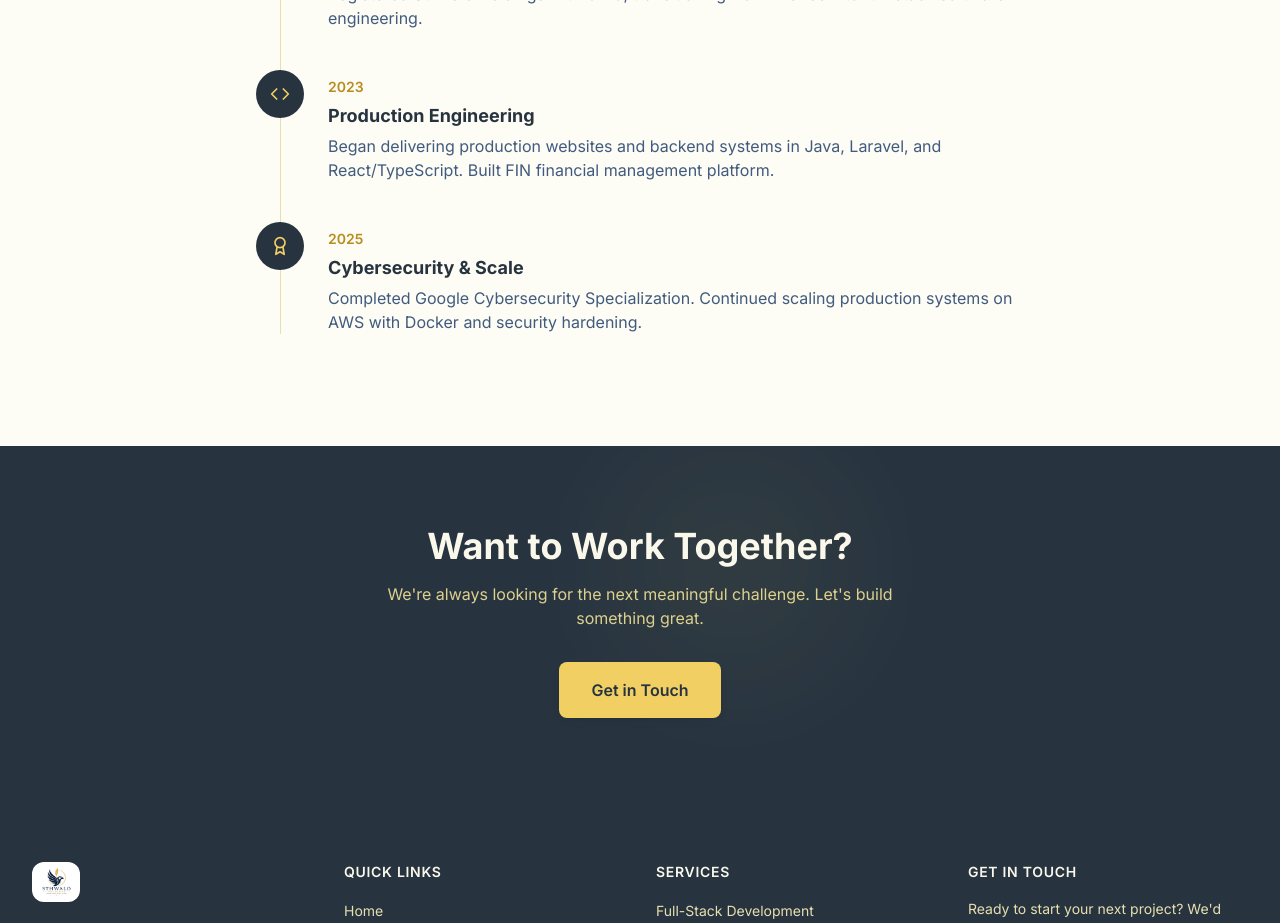
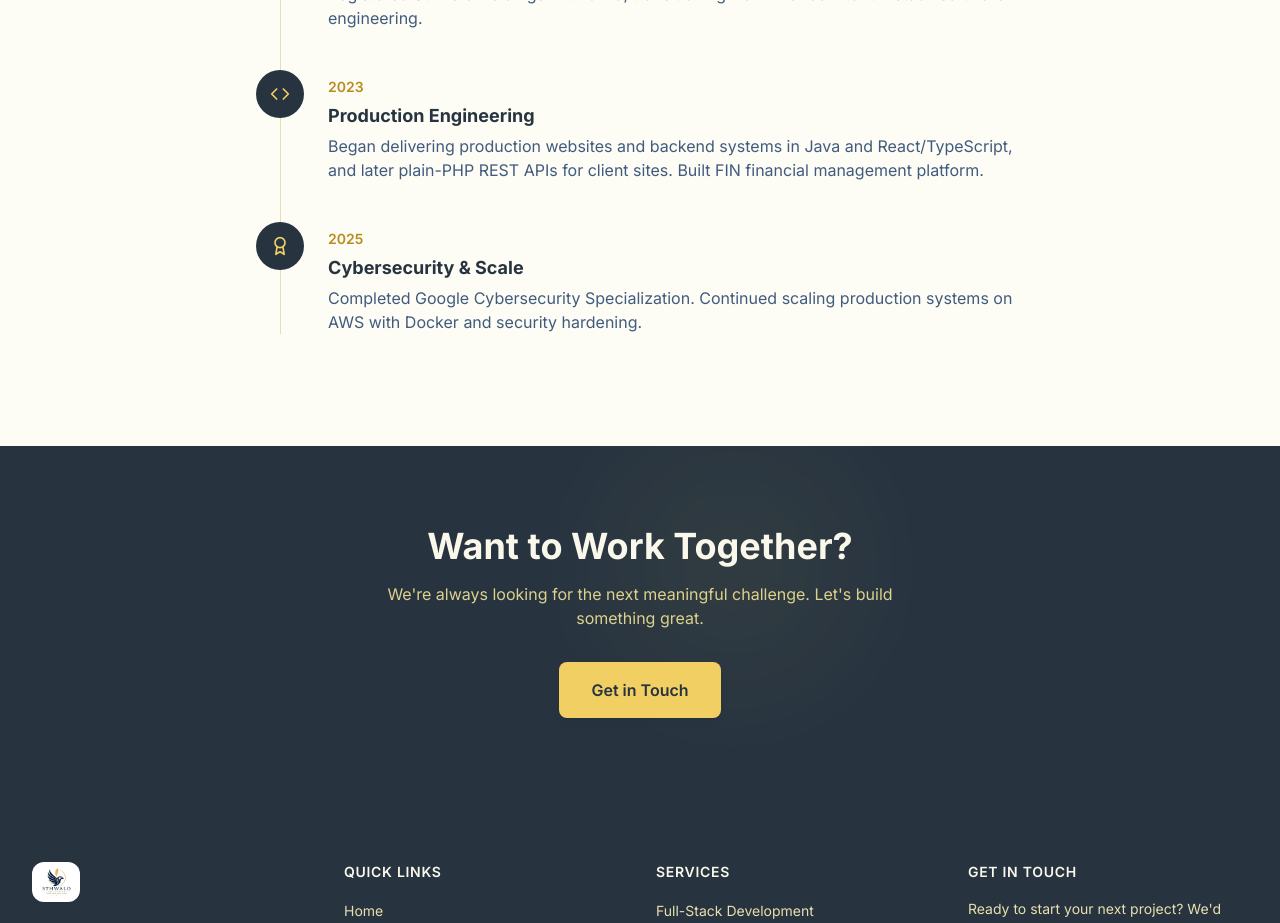
Before and after one commit to sthwalo/sthwalo, a React (Vite) app: page /about in a window 1280 px wide. Shown: the part 3240-4163 px from the top of the page. Built offline with nearby package versions, Linux system fonts and the light colour scheme; no server answers.

Commit message:
fix(about): PHP client work is plain PHP, not Laravel

```diff
--- a/src/pages/About.tsx
+++ b/src/pages/About.tsx
@@ -45,7 +45,7 @@ const milestones = [
   { year: '2013', title: 'Professional Development', description: 'Began continuing professional development in bookkeeping, tax and compliance through South African Accounting Academy webinars.' },
   { year: '2016', title: 'Tax Practice', description: 'Launched an independent practice as a SARS-registered tax practitioner, managing e-filing, payroll and financial reporting for 10+ organisations.' },
   { year: '2021', title: 'Sthwalo Holdings Founded', description: 'Registered Sthwalo Holdings with CIPC, transitioning from finance into full-stack software engineering.' },
-  { year: '2023', title: 'Production Engineering', description: 'Began delivering production websites and backend systems in Java, Laravel, and React/TypeScript. Built FIN financial management platform.' },
+  { year: '2023', title: 'Production Engineering', description: 'Began delivering production websites and backend systems in Java and React/TypeScript, and later plain-PHP REST APIs for client sites. Built FIN financial management platform.' },
   { year: '2025', title: 'Cybersecurity & Scale', description: 'Completed Google Cybersecurity Specialization. Continued scaling production systems on AWS with Docker and security hardening.' },
 ];
 
```
